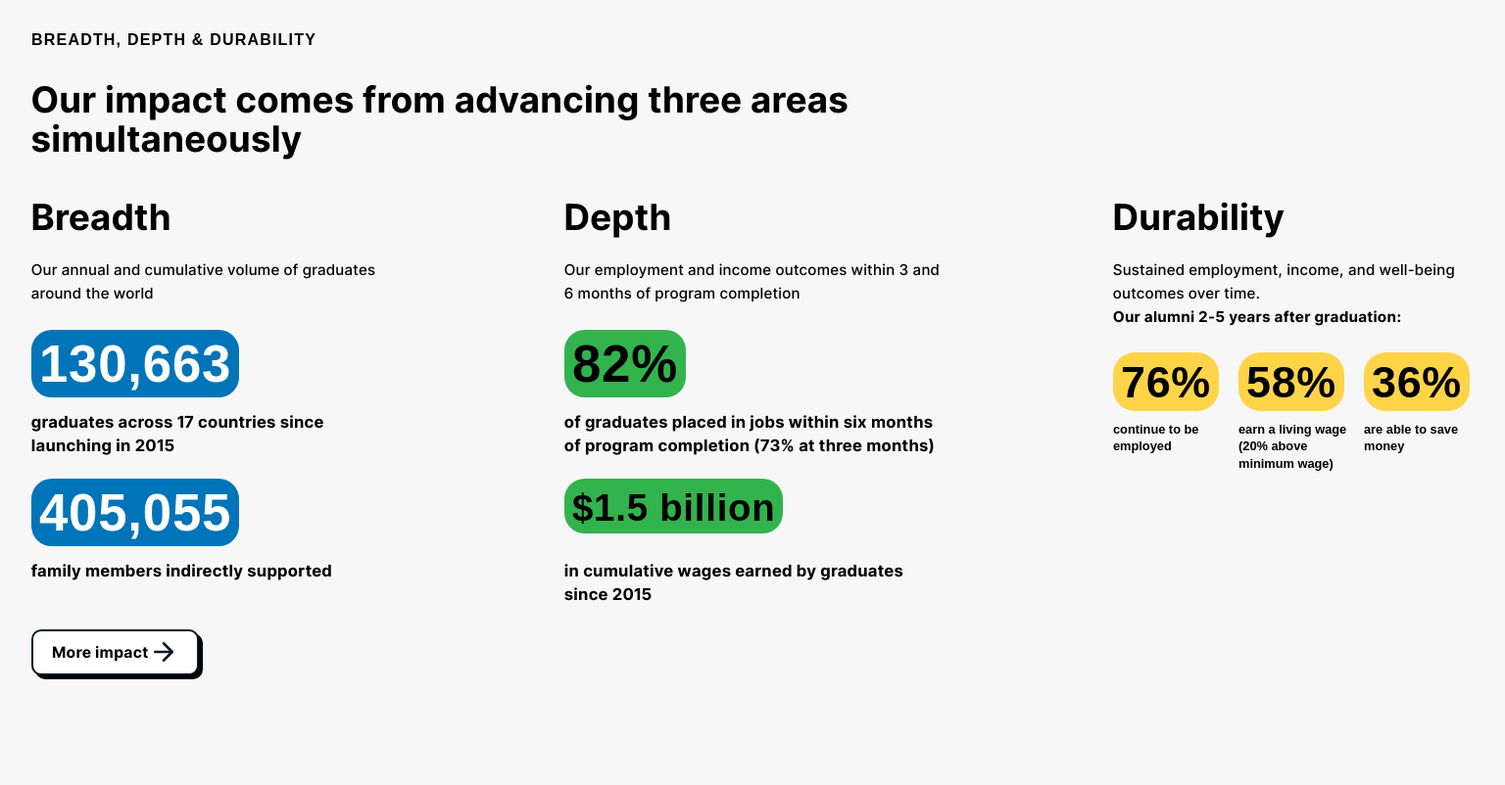
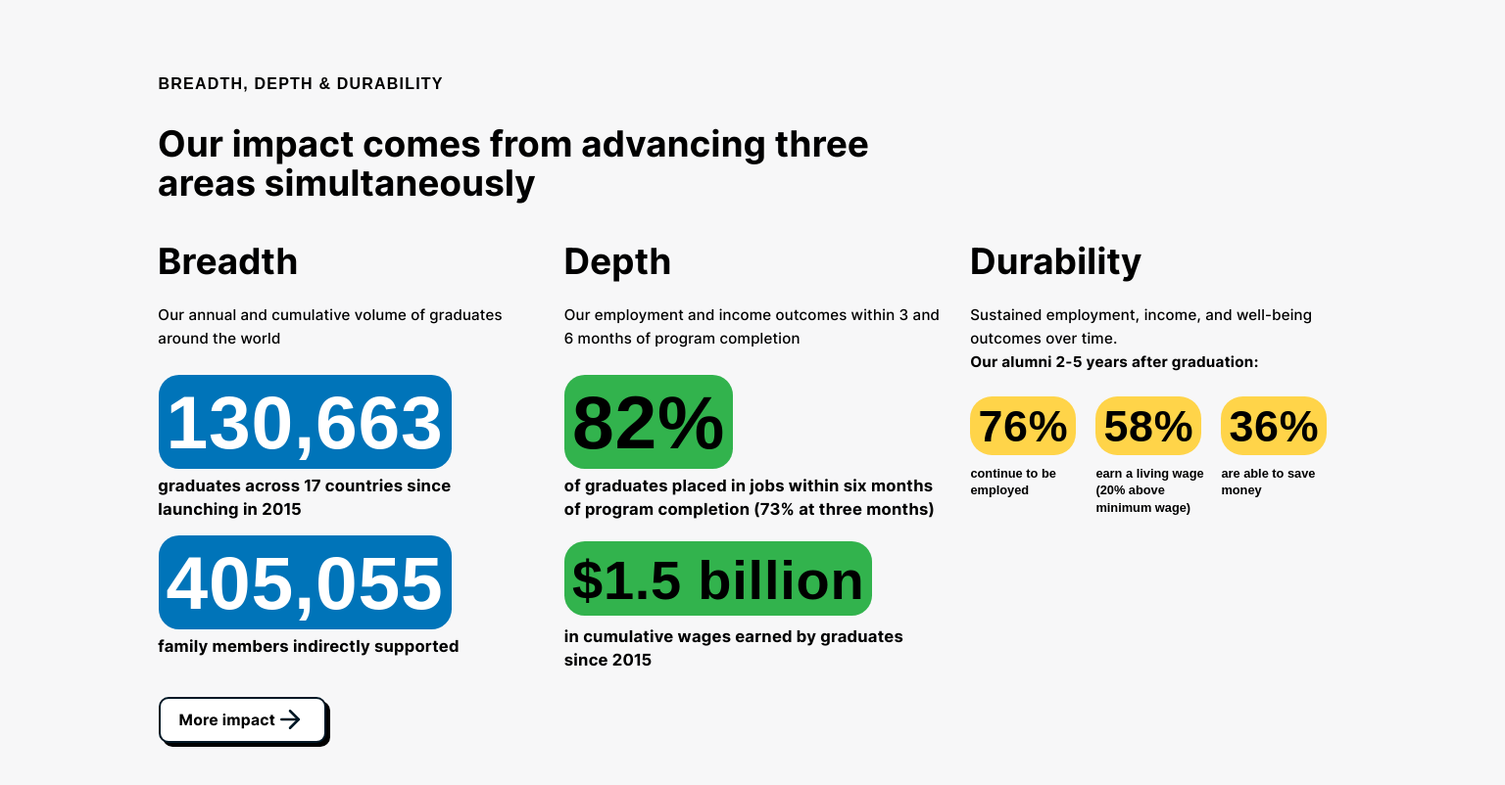
Before and after one commit to Babygungle/JSD9-CSS-1HW, a plain HTML site: page index.html in a window 1536 px wide. Shown: the whole page at 98% size. Drawn offline with Linux system fonts and the light colour scheme; a web font is replaced by a local one.

Commit message:
feat(file): Adjusted font size and page layout to display properly on different screen sizes

```diff
--- a/index.html
+++ b/index.html
@@ -45,7 +45,7 @@
               <span class="bg-generation-green stat-font-small"
                 >$1.5 billion</span
               >
-              <p class="caption">
+              <p class="caption-1">
                 in cumulative wages earned by graduates since 2015
               </p>
             </div>
@@ -60,13 +60,13 @@
           </p>
           <br />
           <div class="container-inside-stat">
-            <div class="stat-box-small">
+            <div class="inside-stat-box-small">
               <span class="bg-generation-yellow stat-small-box-radius"
                 >76%</span
               >
               <p class="caption-small">continue to be employed</p>
             </div>
-            <div class="stat-box-small">
+            <div class="inside-stat-box-small">
               <span class="bg-generation-yellow stat-small-box-radius"
                 >58%</span
               >
@@ -74,7 +74,7 @@
                 earn a living wage (20% above minimum wage)
               </p>
             </div>
-            <div class="stat-box-small">
+            <div class="inside-stat-box-small">
               <span class="bg-generation-yellow stat-small-box-radius"
                 >36%</span
               >
--- a/styles.css
+++ b/styles.css
@@ -1,12 +1,12 @@
-@import url('https://fonts.googleapis.com/css2?family=IBM+Plex+Sans+Thai:wght@100;200;300;400;500;600;700&family=Inter+Tight:ital,wght@0,100..900;1,100..900&family=Inter:ital,opsz,wght@0,14..32,100..900;1,14..32,100..900&display=swap');
+@import url("https://fonts.googleapis.com/css2?family=IBM+Plex+Sans+Thai:wght@100;200;300;400;500;600;700&family=Inter+Tight:ital,wght@0,100..900;1,100..900&family=Inter:ital,opsz,wght@0,14..32,100..900;1,14..32,100..900&display=swap");
 
 body {
   font-family: "Inter Tight", serif;
   font-optical-sizing: auto;
   font-weight: 450;
-  font-style:normal;
-  letter-spacing:0.2mm;
+  font-style: normal;
   margin: 2rem;
+  letter-spacing: 0.2mm;
   background-color: #f7f7f8;
 }
 
@@ -25,7 +25,7 @@ h3 {
   font-weight: 660;
 }
 
-.opening-message{
+.opening-message {
   margin-right: 39%;
   margin-top: 2rem;
 }
@@ -40,7 +40,6 @@ p {
   margin-bottom: 0.4rem;
 }
 
-
 span {
   padding: 0.3rem 0.5rem;
   font-weight: 700;
@@ -50,13 +49,19 @@ span {
 
 .caption {
   font-weight: bold;
-  line-height: 1.5rem;
-  margin-top: 1rem;
-  margin-bottom: 1.5rem;
   font-size: 1.04rem;
+  margin-bottom: 0.4rem;
+  position: relative;
+  top: -10px;
 }
 
-.caption-small{
+.caption-1 {
+  font-weight: bold;
+  font-size: 1.04rem;
+  position: relative;
+  top: -20px;
+}
+.caption-small {
   font-weight: 550;
   font-size: 0.8rem;
   text-align: left;
@@ -104,25 +109,25 @@ a:hover {
   color: #001725;
 }
 
-
 .stat-box {
   font-size: 3.3rem;
 }
-.stat-font-small{
+.stat-font-small {
   font-size: 2.4rem;
   padding-top: 0.5rem;
   position: relative;
-  top: -10px;;
+  top: -10px;
 }
 
-.stat-box-small {
+.inside-stat-box-small {
   text-align: left;
   max-width: 130px;
 }
 
 .flex-container {
-  display: flex;
-  justify-content: space-between;
+  display: grid;
+  grid-template-columns: 1fr 1fr 1fr;
+  gap: 1.9rem;
 }
 
 .flex-container > div {
@@ -139,12 +144,28 @@ a:hover {
   font-size: 2.8rem;
 }
 
-.durability{
+.durability {
   width: 23rem;
 }
 .depth {
   width: 24rem;
 }
-.breadth  {
-  width: 23rem;
+.breadth {
+  width: 24rem;
 }
+
+@media only screen and (min-width: 1300px) {
+  body {
+    margin: 4rem;
+    display: flex;
+    justify-content: center;
+  }
+
+  .stat-box {
+    font-size: 4.8rem;
+  }
+
+  .stat-font-small {
+    font-size: 3.5rem;
+  }
+}
```
